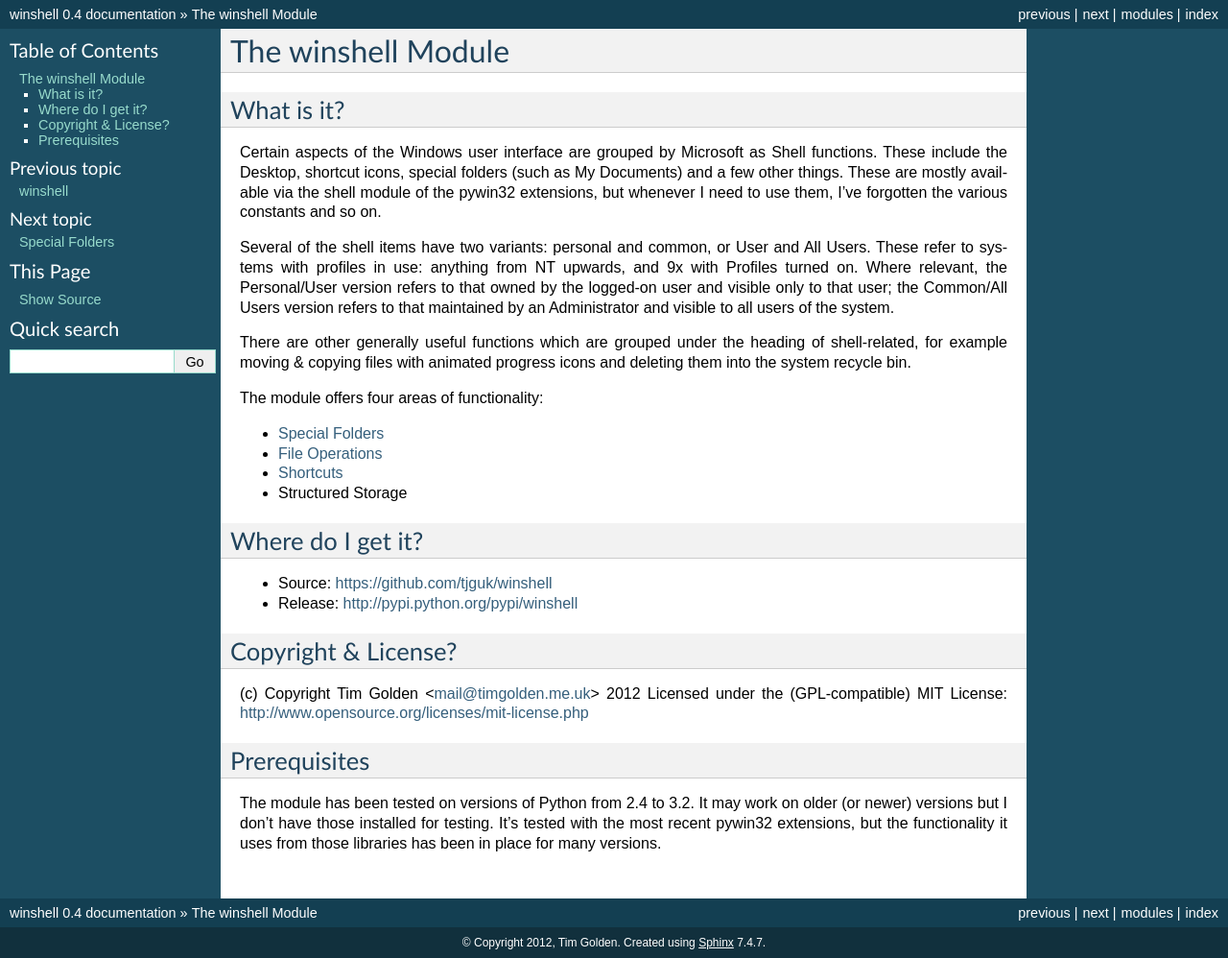
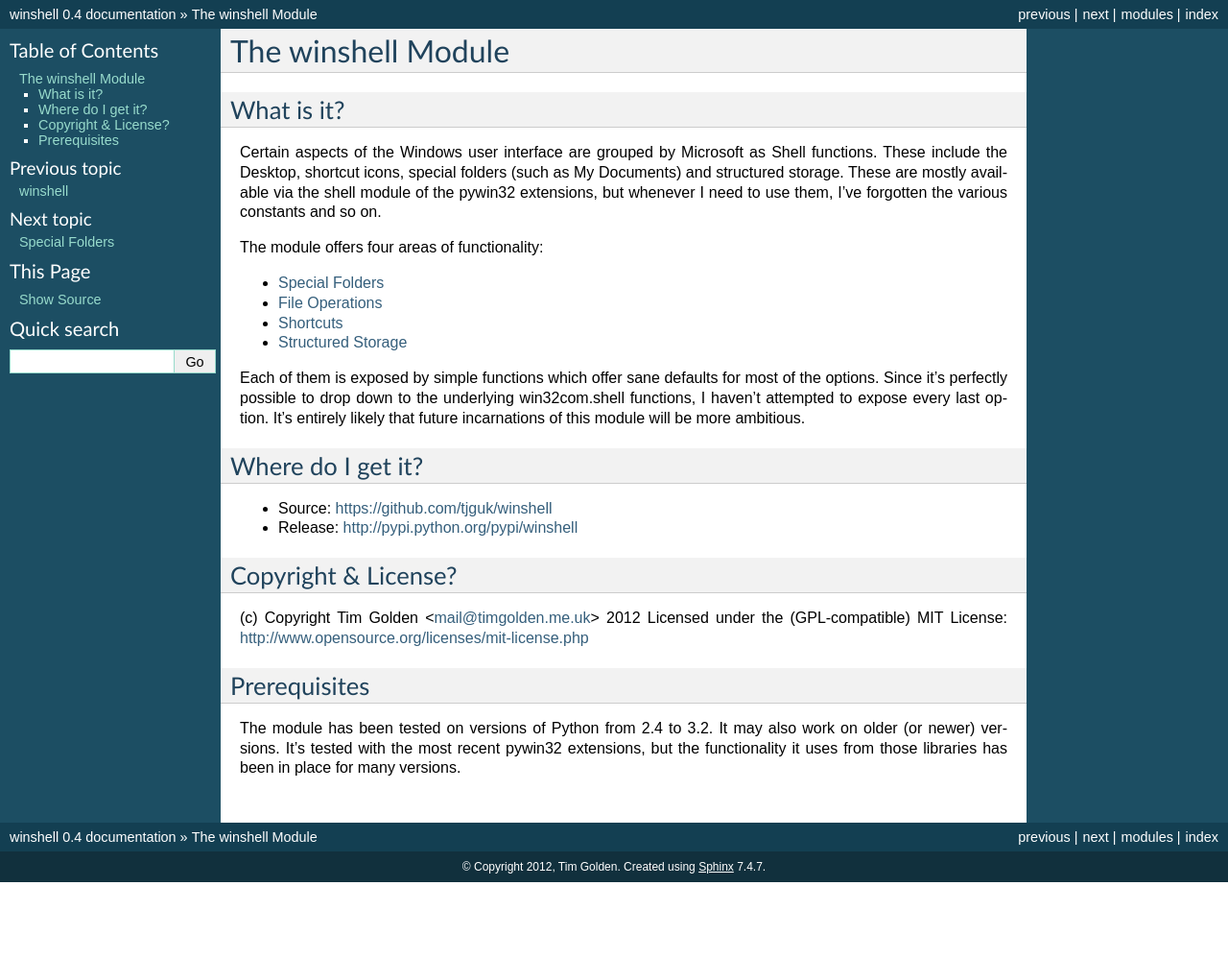
Before and after one commit to tjguk/winshell, a Sphinx documentation site: the page built from docs/readme.rst, in a window 1280 px wide. Shown: the whole page at 96% size. Built offline with Sphinx 7.4.7, drawn with Linux system fonts in a browser that asks for light colours; pages that are not in the unit, such as notebooks, are missing from menus; after the commit the page ends 919 px from its top, so only the background shows below that.

Commit message:
Finish tweaking the docs; now only need the correct URLs for the MSDN links

```diff
--- a/docs/file-operations.rst
+++ b/docs/file-operations.rst
@@ -40,5 +40,5 @@
 
 ..  seealso::
 
-    `The SHFileOperation function <http://msdn.microsoft.com/en-us/library/windows/desktop/bb762164%28v=vs.85%29.aspx>`_
-      Documentation on microsoft.com for SHFileOperation
+    `The SHFileOperation function <http://example.com>`_
+      The SHFileOperation function on MSDN
--- a/docs/readme.rst
+++ b/docs/readme.rst
@@ -6,30 +6,23 @@
 
 Certain aspects of the Windows user interface are grouped by
 Microsoft as Shell functions. These include the Desktop, shortcut
-icons, special folders (such as My Documents) and a few other things.
+icons, special folders (such as My Documents) and structured storage.
 These are mostly available via the shell module of the pywin32
 extensions, but whenever I need to use them, I've forgotten the
 various constants and so on.
-
-Several of the shell items have two variants: personal and common,
-or User and All Users. These refer to systems with profiles in use:
-anything from NT upwards, and 9x with Profiles turned on. Where
-relevant, the Personal/User version refers to that owned by the
-logged-on user and visible only to that user; the Common/All Users
-version refers to that maintained by an Administrator and visible
-to all users of the system.
-
-There are other generally useful functions which are grouped under
-the heading of shell-related, for example moving & copying files
-with animated progress icons and deleting them into the system
-recycle bin.
 
 The module offers four areas of functionality:
 
 * :doc:`special-folders`
 * :doc:`file-operations`
 * :doc:`shortcuts`
-* Structured Storage
+* :doc:`structured-storage`
+
+Each of them is exposed by simple functions which offer sane defaults
+for most of the options. Since it's perfectly possible to drop down to
+the underlying win32com.shell functions, I haven't attempted to expose
+every last option. It's entirely likely that future incarnations of this
+module will be more ambitious.
 
 
 Where do I get it?
@@ -50,7 +43,7 @@
 Prerequisites
 -------------
 
-The module has been tested on versions of Python from 2.4 to 3.2. It may work
-on older (or newer) versions but I don't have those installed for testing.
+The module has been tested on versions of Python from 2.4 to 3.2. It may also work
+on older (or newer) versions.
 It's tested with the most recent pywin32 extensions, but the functionality
 it uses from those libraries has been in place for many versions.
--- a/docs/special-folders.rst
+++ b/docs/special-folders.rst
@@ -80,8 +80,8 @@
 
 ..  seealso::
 
-    `Special Folders <http://msdn.microsoft.com/en-us/library/windows/desktop/bb762494%28v=vs.85%29.aspx>`_
-      Documentation on microsoft.com for well-known folders
+    `Special Folders <http://example.com>`_
+      Well-known folders on MSDN
 
 To Do
 -----
--- a/winshell.py
+++ b/winshell.py
@@ -351,9 +351,8 @@
 )
 
 #
-# This was taken from someone else's example,
-#  but I can't find where. If you know, please
-#  tell me so I can give due credit.
+# This was taken from someone else's example, but I can't find where.
+# If you know, please tell me so I can give due credit.
 #
 def structured_storage (filename):
   """Pick out info from MS documents with embedded
```
Also changed, not shown: docs/shortcuts.rst (+8 -2 lines), docs/structured-storage.rst (added, +46 -0 lines).
